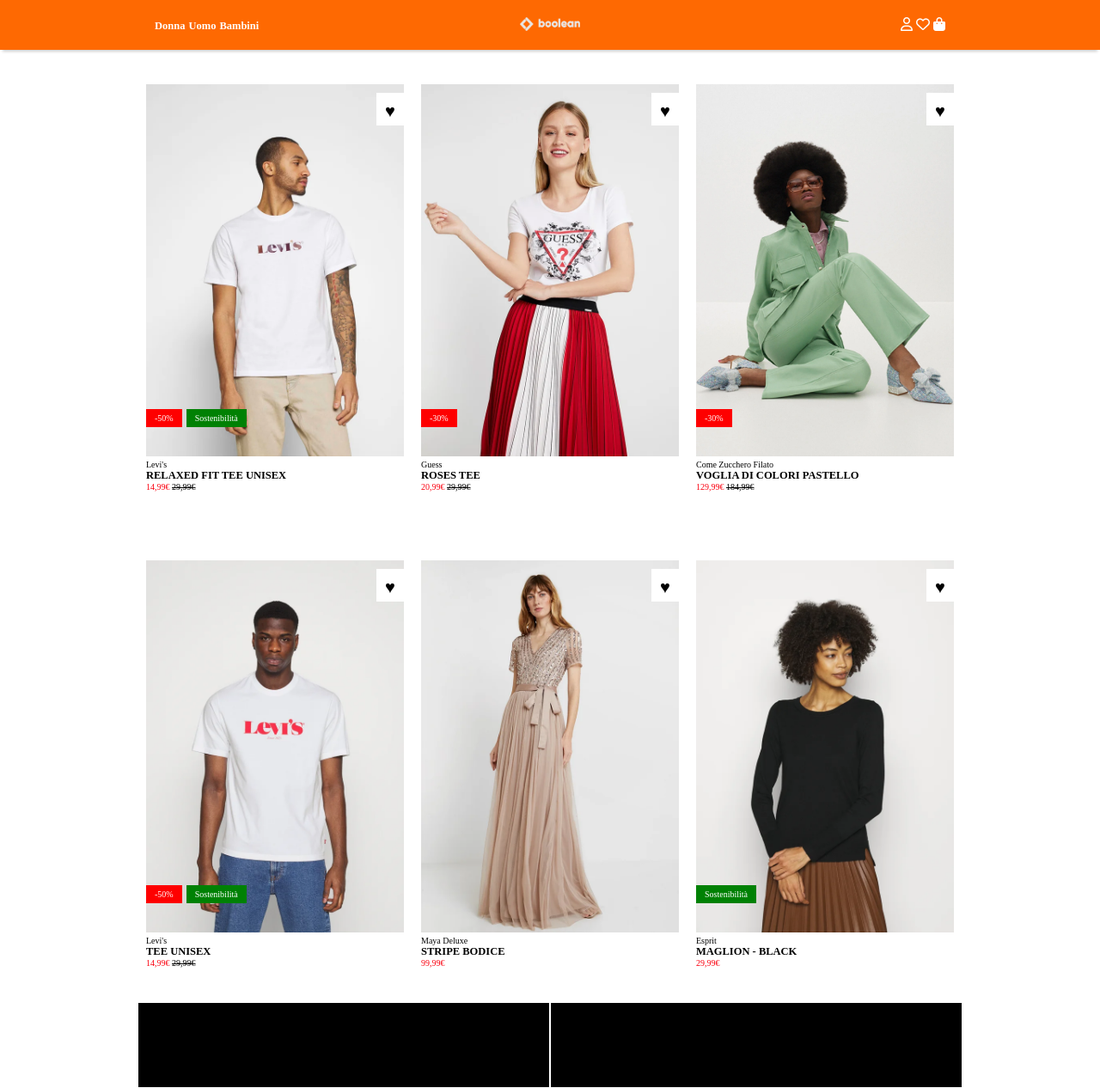
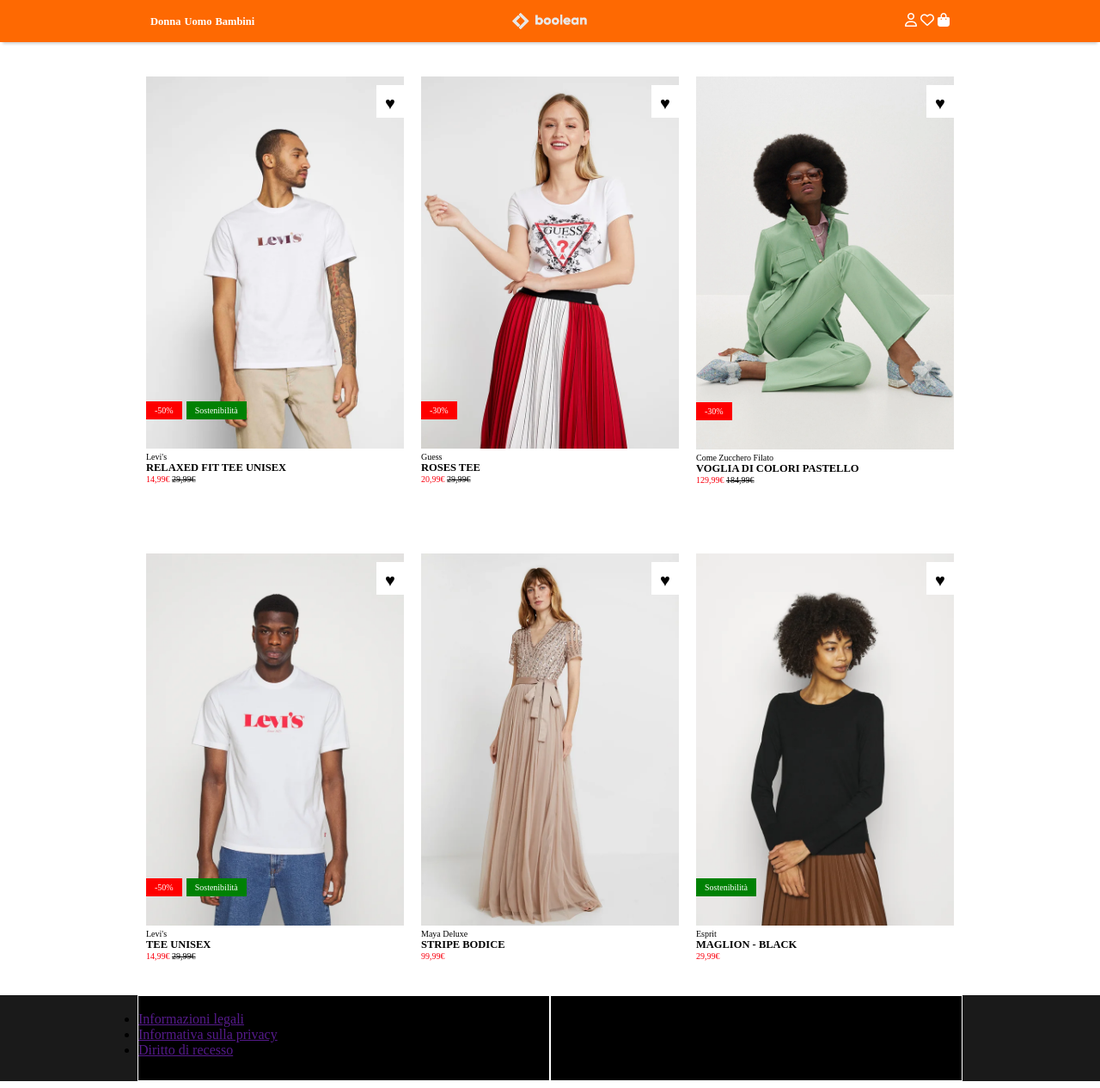
Before and after one commit to MattiaPiazzolla/html-css-boolando, a plain HTML site: page index.html in a window 1280 px wide. Shown: the whole page at 86% size. Drawn offline with Linux system fonts and the light colour scheme.

Commit message:
[UPD] added footer partialy

```diff
--- a/css/style.css
+++ b/css/style.css
@@ -8,6 +8,10 @@ header{
     background-color: #FE6902;
     width: 100%;
     box-shadow: 0 5px 3px -3px #00000030;
+}
+footer{
+    background-color: #1A1A1A;
+    width: 100%;
 }
 
 /*LAYOUT CLASS*/
@@ -32,7 +36,7 @@ header{
 
 /*PAGE STYLES*/
 .nav-menu{
-    padding: 20px;
+    padding: 15px;
 }
 
 .content{
@@ -96,7 +100,7 @@ header{
     font-weight: 600;
 }
 .logo{
-    width: 25%;
+    width: 30%;
 }
 .icons-nav{
     color: #fff;
--- a/index.html
+++ b/index.html
@@ -143,10 +143,25 @@
         <div class="container">
             <div class="row">
                 <div class="col-50">
-                    <div class="content-footer content-footer-sx"></div>
+                    <div class="content-footer content-footer-sx">
+                        <h4 class="txt-footer">Boolando s.r.l</h4>
+                        <ul>
+                            <li><a class="txt-footer" href="">
+                                Informazioni legali
+                            </a></li>
+                            <li><a class="txt-footer" href="">
+                                Informativa sulla privacy
+                            </a></li>
+                            <li><a class="txt-footer" href="">
+                                Diritto di recesso
+                            </a></li>
+                        </ul>
+                    </div>
                 </div>
                 <div class="col-50">
-                    <div class="content-footer content-footer-dx"></div>
+                    <div class="content-footer content-footer-dx">
+
+                    </div>
                 </div>
             </div>
         </div>
```
